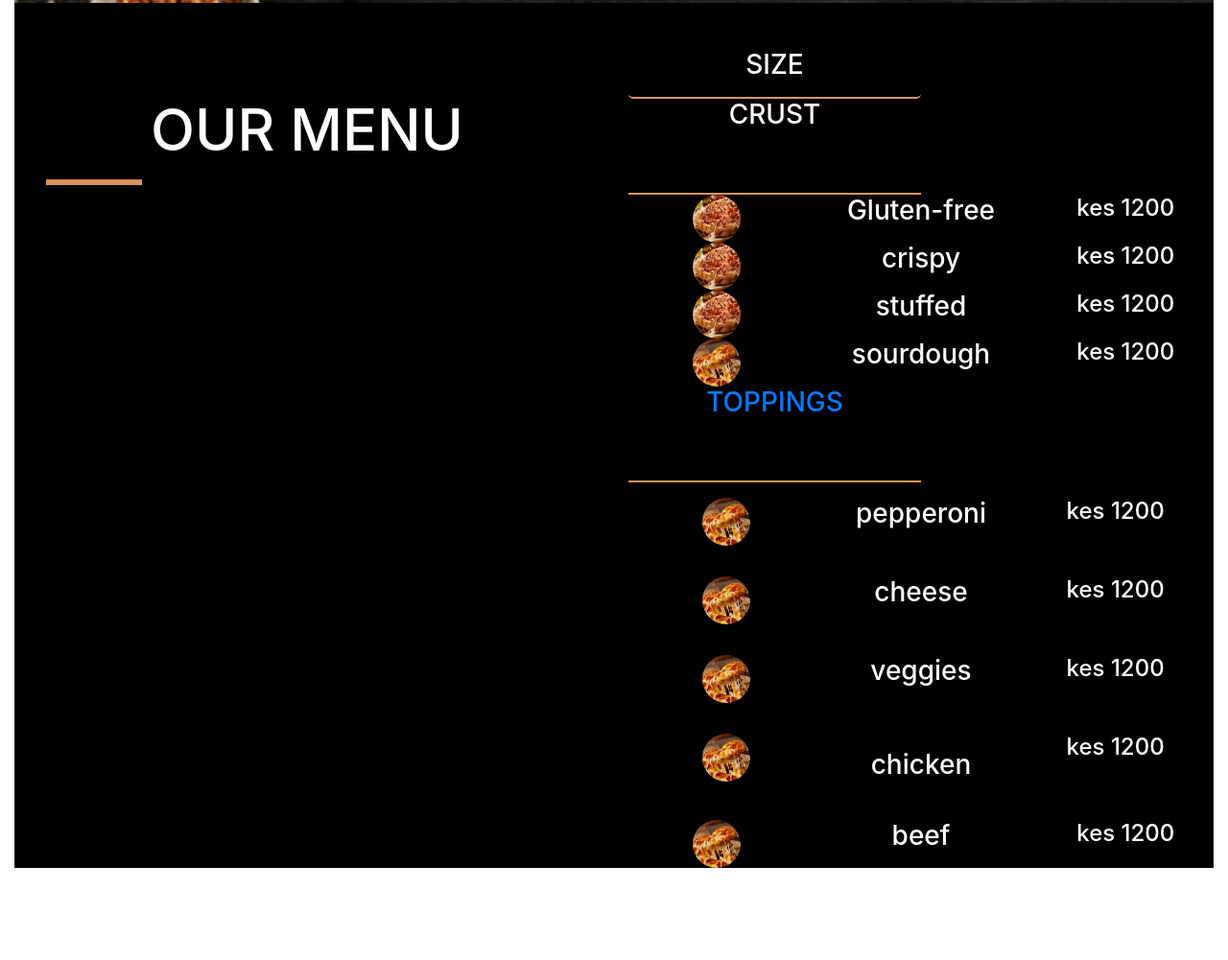
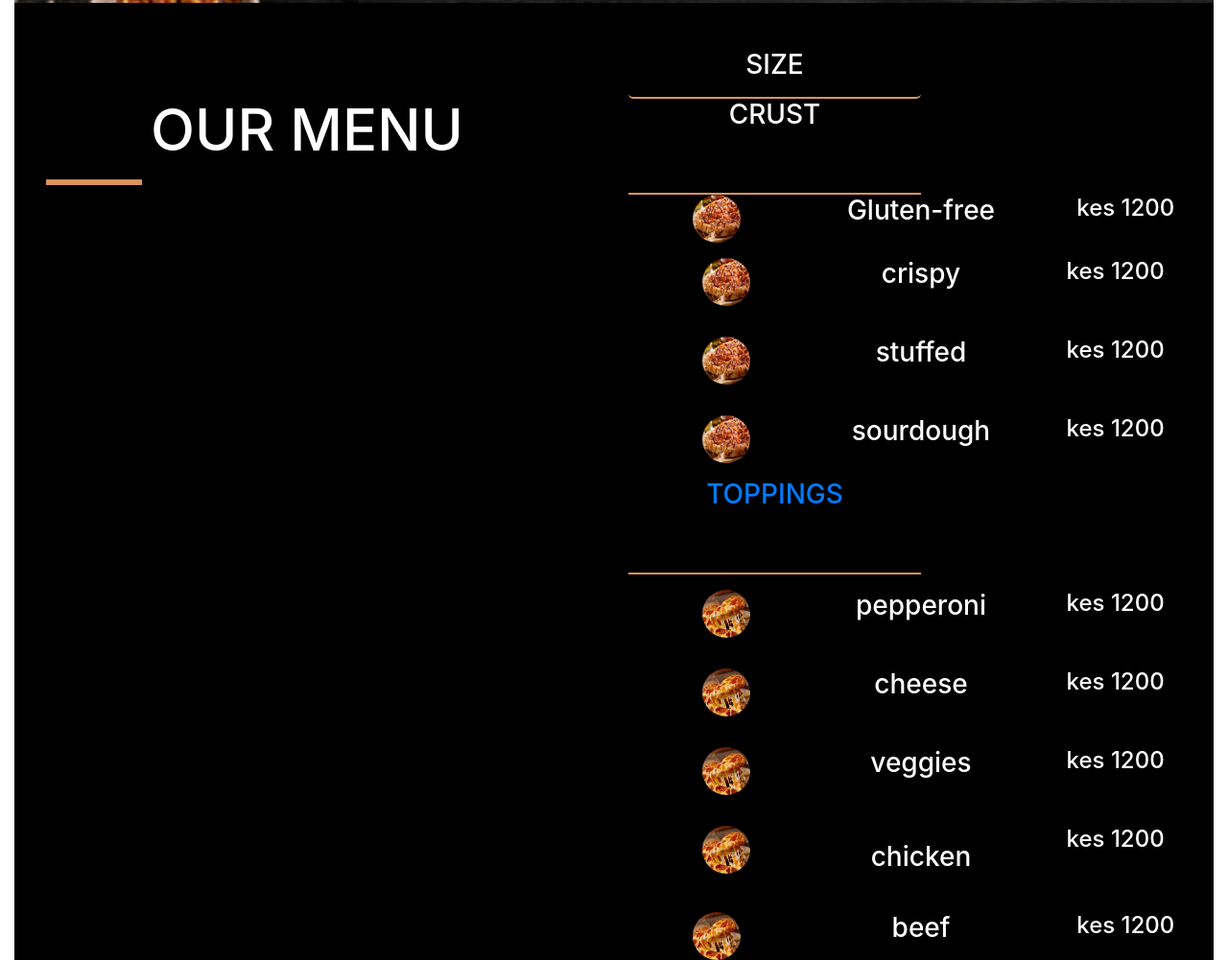
Before and after one commit to Maltilda-Nyaboke/Kikwetu-Treats, a plain HTML site: page index.html in a window 1280 px wide. Shown: the part 797-1798 px from the top of the page at 96% size. Before the commit the page ends 1702 px from the top, so only its background shows below. Drawn offline with nearby package versions, Linux system fonts and the light colour scheme.

```diff
--- a/index.html
+++ b/index.html
@@ -76,7 +76,7 @@
                                 </div>
 
 
-                                <div class="b">
+                                <div class="b p-3">
                                     <div class="row">
                                         <div class="col-sm-4">
                                             <img src="./img/crust.jpg" alt="crust">
@@ -92,7 +92,7 @@
 
                                 </div>
                             </div>
-                            <div class="b">
+                            <div class="b p-3">
                                 <div class="row">
                                     <div class="col-sm-4">
                                         <img src="./img/crust.jpg" alt="crust">
@@ -109,10 +109,10 @@
 
 
                             </div>
-                            <div class="b">
+                            <div class="b p-3">
                                 <div class="row">
                                     <div class="col-sm-4">
-                                        <img src="./img/pizzas.jpg" alt="pizza">
+                                        <img src="./img/crust.jpg" alt="pizza">
                                     </div>
                                     <div class="col-sm-4">
                                         <h3>sourdough</h3>
```
